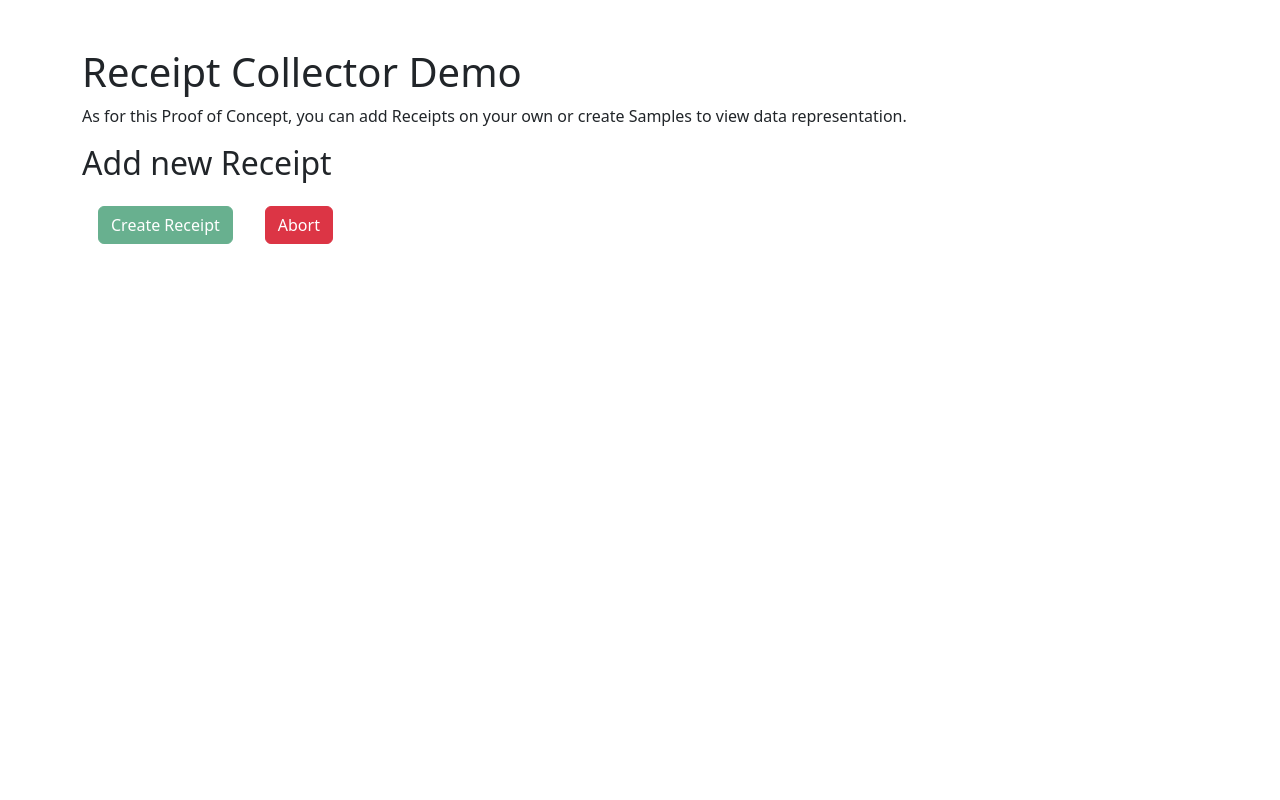
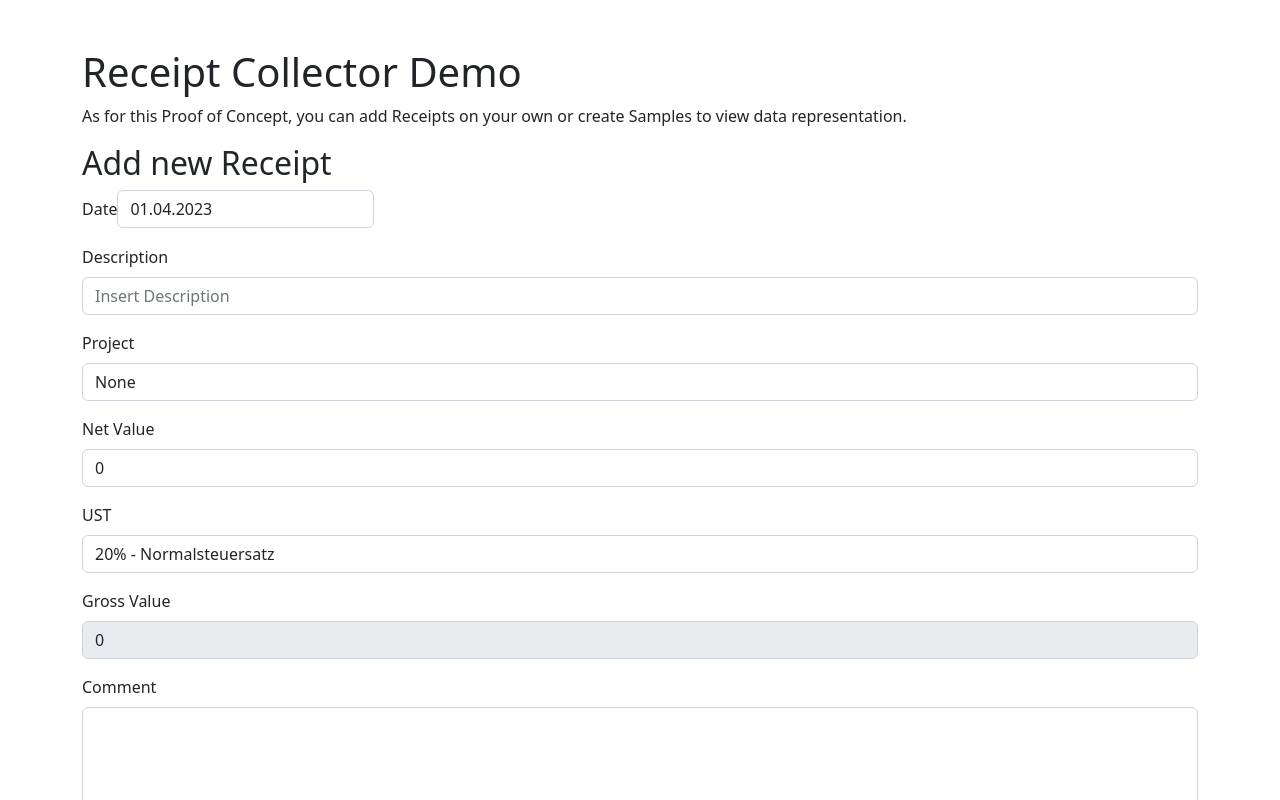
Before and after one commit to iham/MSC_DDB_D6_Abgabe, a React (Create React App) app in the folder receipt/: page / in a window 1280 px wide. Both pictures are taken after a click on the button "Create Receipt". Shown: the top 800 px of the page. Built offline with nearby package versions, Linux system fonts and the light colour scheme.

Commit message:
add form completed.

```diff
--- a/receipt/src/App.js
+++ b/receipt/src/App.js
@@ -70,10 +70,16 @@ const App = props => {
       {showReceiptForm &&
         <ReceiptForm
           toggleShowReceiptForm={toggleShowReceiptForm}
-          handleSaveReceipt={handleSaveReceipt} />
+          handleSaveReceipt={handleSaveReceipt}
+          projectTypes={projectTypes}
+          ustTypes={ustTypes}
+        />
       }
       {receipts.length > 0 &&
-        <ReceiptList handleDeleteReceipt={handleDeleteReceipt} receipts={receipts}/>
+        <ReceiptList
+          handleDeleteReceipt={handleDeleteReceipt}
+          receipts={receipts}
+        />
       }
     </div>
   );
--- a/receipt/src/component/ReceiptForm.js
+++ b/receipt/src/component/ReceiptForm.js
@@ -1,44 +1,145 @@
-import { useState } from "react"
+import { useEffect, useState } from "react"
+import DatePicker from "react-datepicker";
+import "react-datepicker/dist/react-datepicker.css";
+import { registerLocale, setDefaultLocale } from  "react-datepicker";
+import de from 'date-fns/locale/de';
+import Receipt from "../data/Receipt";
+registerLocale('de', de);
+setDefaultLocale('de');
 
 const ReceiptForm = props => {
-    const [receipt, setReceipt] = useState({
-        receiptDate: null,
+    const [state, setState] = useState({
+        receiptDate: new Date(),
         description: '',
         project: '',
         netVal: 0,
-        ust: 0,
+        ust: props.ustTypes[0].value,
         grossVal: 0,
         comment: '',
     });
-    const [disabled, setDisabled] = useState(true);
+    const [disabledSubmit, setDisabledSubmit] = useState(true);
+    const [receipt, setReceipt] = useState(new Receipt(...Object.values(state)));
 
     const handleInput = (evt) => {
-        //console.log(evt);
-        setReceipt({ [[evt.target.name]]: evt.target.value });
+        let item = state;
+        receipt[evt.target.name] = item[evt.target.name] = evt.target.value;
+        setReceipt(receipt);
+        setState({...item});
+
         // enable saving if requirements are fullfilled
-        if (receipt.receiptDate && receipt.description && receipt.netVal && receipt.ust) {
-            setDisabled(false);
-        }
+        if (state.receiptDate && state.description && state.netVal && state.ust)
+            setDisabledSubmit(false);
         else
-            setDisabled(true);
+            setDisabledSubmit(true);
+    }
+
+    const handleDateInput = (date) => {
+        const item = state;
+        receipt["receiptDate"] = item["receiptDate"] = date;
+        setState({...item});
     }
 
     const handleSave = (evt) => {
-
-    }
-
-    const handleAbort = (evt) => {
-        props.toggleShowReceiptForm();
+        evt.preventDefault();
+        props.handleSaveReceipt(receipt)
     }
 
     return (
         <>
-        <h2>Add new Receipt</h2>
-        <button className='btn btn-success m-3' disabled={disabled}
-          onClick={evt => props.handleSaveReceipt(receipt)}>Create Receipt</button>
-        <button className='btn btn-danger m-3'
-          onClick={evt => props.toggleShowReceiptForm()}>Abort</button>
-
+            <h2>Add new Receipt</h2>
+            <form onSubmit={evt => handleSave(evt)}>
+                <div className="mb-3">
+                    <label htmlFor="receiptDate" className="form-label">Date</label>
+                    <DatePicker id="receiptDate"
+                        selected={state.receiptDate}
+                        onChange={date => handleDateInput(date)}
+                        dateFormat="dd.MM.yyyy"
+                        className="form-control"
+                        required
+                        />
+                </div>
+                <div className="mb-3">
+                    <label htmlFor="description" className="form-label">Description</label>
+                    <input className="form-control"
+                        id="description"
+                        name="description"
+                        onChange={evt => handleInput(evt)}
+                        value={state.description}
+                        placeholder="Insert Description"
+                        required
+                        />
+                </div>
+                <div className="mb-3">
+                    <label htmlFor="project" className="form-label">Project</label>
+                    <select className="form-control"
+                        name="project"
+                        id="project"
+                        value={state.project}
+                        onChange={evt => handleInput(evt)}
+                        >
+                        <option value="">None</option>
+                        {props.projectTypes.map((project, key) => {
+                            return <option key={key}
+                                value={project.name}
+                                disabled={!project.active}>
+                                    {project.name}
+                                </option>
+                        })}
+                    </select>
+                </div>
+                <div className="mb-3">
+                    <label htmlFor="netVal" className="form-label">Net Value</label>
+                    <input className="form-control"
+                        id="netVal"
+                        name="netVal"
+                        type="number"
+                        onChange={evt => handleInput(evt)}
+                        value={state.netVal}
+                        step="0.01"
+                        placeholder="Insert Net Val"
+                        required
+                        />
+                </div>
+                <div className="mb-3">
+                    <label htmlFor="ust" className="form-label">UST</label>
+                    <select className="form-control"
+                        name="ust"
+                        id="ust"
+                        value={state.ust}
+                        onChange={evt => handleInput(evt)}
+                        required
+                        >
+                        {props.ustTypes.map((ust, key) => {
+                            return <option key={key} value={ust.value}>{ust.name}</option>
+                        })}
+                    </select>
+                </div>
+                <div className="mb-3">
+                    <label htmlFor="grossVal" className="form-label">Gross Value</label>
+                    <input className="form-control"
+                        name="grossVal"
+                        id="grossVal"
+                        type="text"
+                        disabled
+                        value={receipt.grossVal}
+                    />
+                </div>
+                <div className="mb-3">
+                    <label htmlFor="comment" className="form-label">Comment</label>
+                    <textarea className="form-control"
+                        name="comment"
+                        id="comment"
+                        cols="30"
+                        rows="10"
+                        onChange={evt => handleInput(evt)}
+                        value={state.comment}
+                        ></textarea>
+                </div>
+                <button className='btn btn-success m-3' disabled={disabledSubmit}
+                    onClick={evt => handleSave(evt)}>Create Receipt</button>
+                <button className='btn btn-danger m-3'
+                    onClick={evt => props.toggleShowReceiptForm()}>Abort</button>
+            </form>
         </>
     )
 }
--- a/receipt/src/data/Receipt.js
+++ b/receipt/src/data/Receipt.js
@@ -56,12 +56,14 @@ class Receipt {
         this.#project = project;
     }
     set netVal(netVal) {
-        this.#netVal = netVal;
+        this.#netVal = parseFloat(netVal);
     }
     set ust(ust) {
-        this.#ust = ust;
+        this.#ust = parseInt(ust);
     }
     set comment(comment) {
+        if (typeof comment === 'number');
+            comment = ''
         this.#comment = comment;
     }
 }
```
